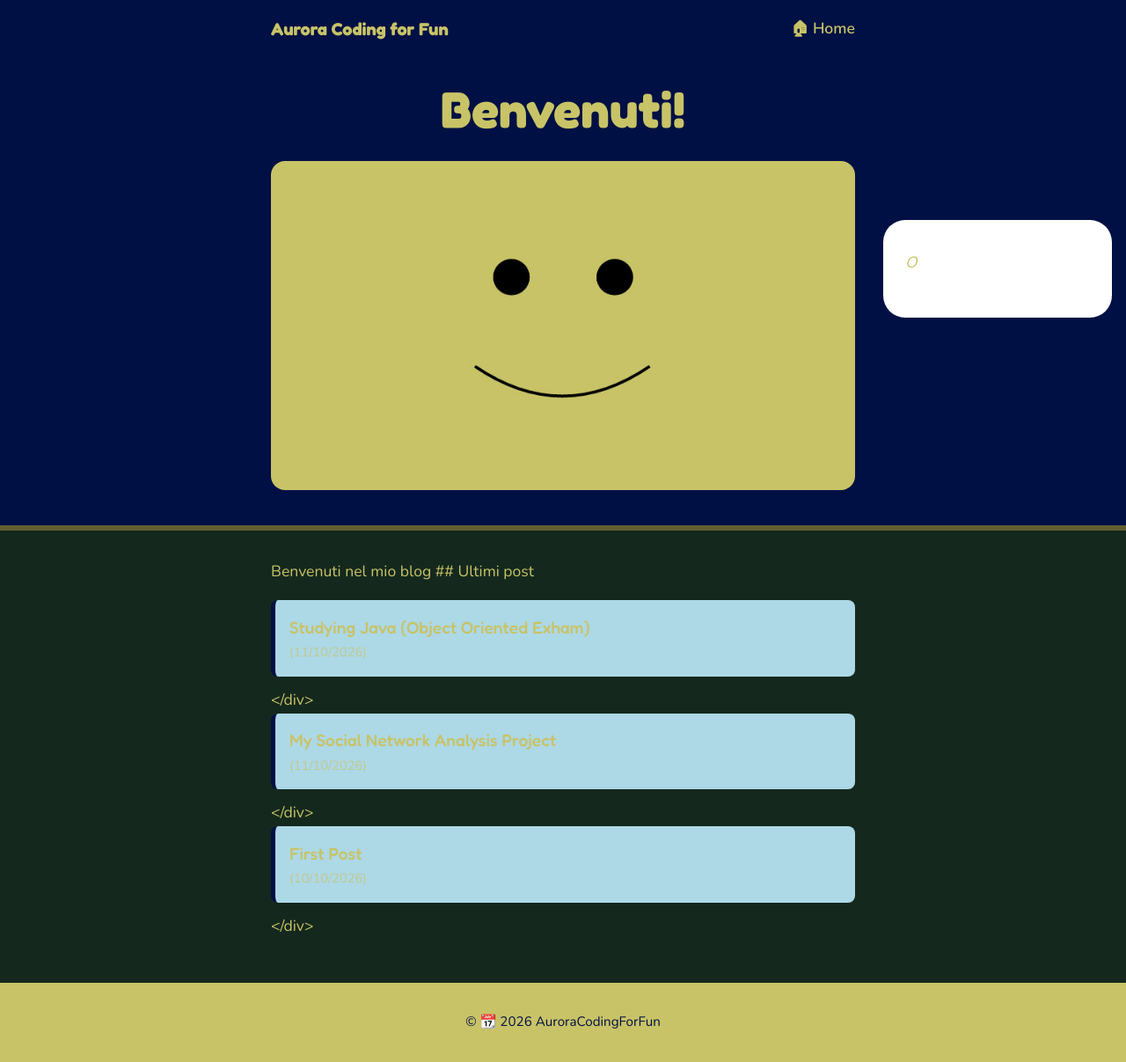
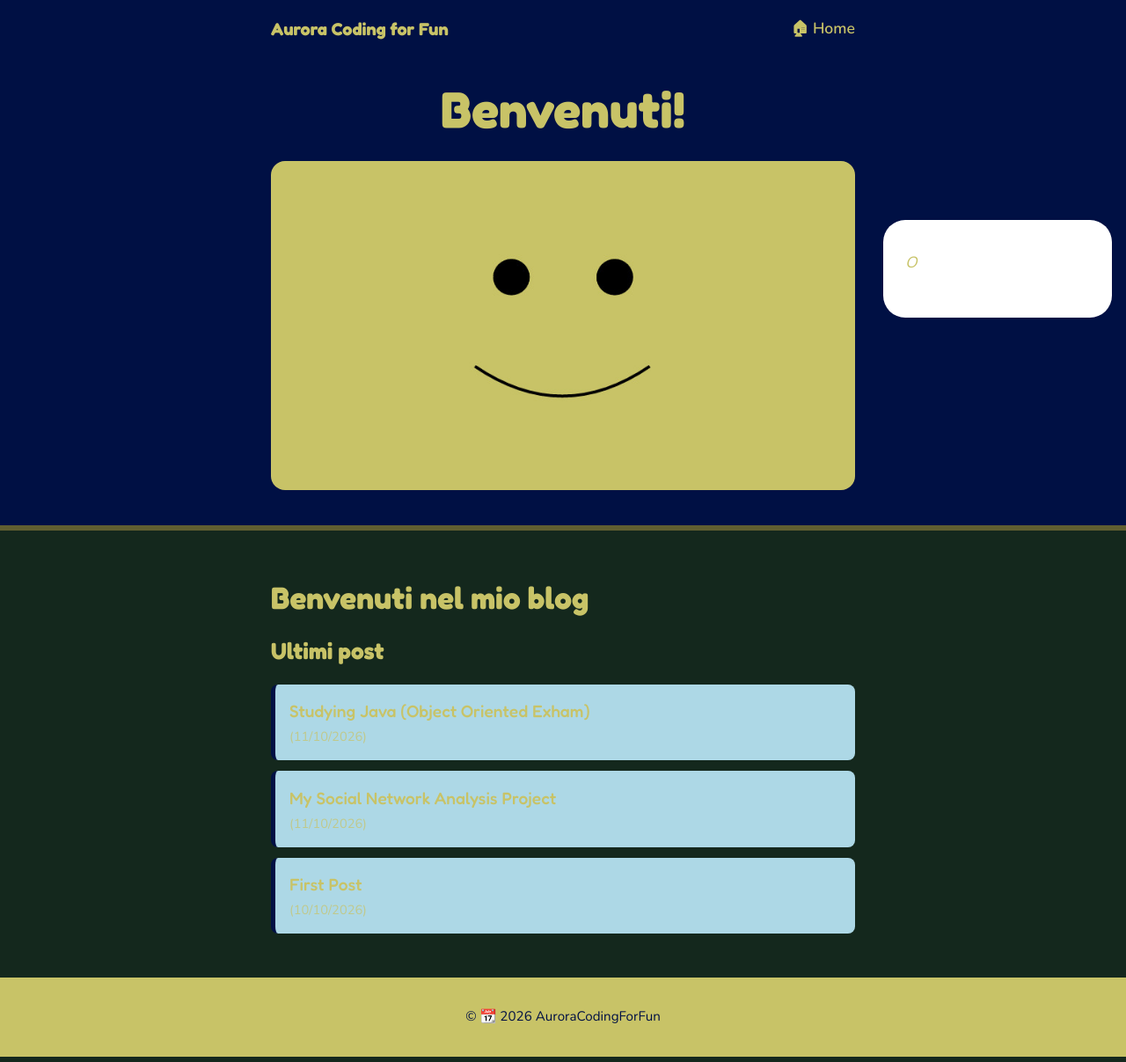
Before and after one commit to AuroraCodingForFun/BlogSite, a Jekyll site: the page built from index.md, in a window 1280 px wide. Shown: the whole page at 88% size. Built offline with Jekyll 4.4.1, drawn with Linux system fonts in a browser that asks for light colours.

Commit message:
Refactor HTML structure in index.md

```diff
--- a/index.md
+++ b/index.md
@@ -47,16 +47,12 @@ aside.laterale {
 </style>
 
 <div>
-      <aside class="laterale">
+    <aside class="laterale">
       <p>O</p>
     </aside>
-
-Benvenuti nel mio blog
-
-## Ultimi post
-
+<h1>Benvenuti nel mio blog </h1>
+<h2> Ultimi post </h2>
 <ul class="post-list">
-
   {% for post in site.posts %}
     <li style=" background-color: lightblue">
       <div>
@@ -64,6 +60,6 @@ Benvenuti nel mio blog
         <small>({{ post.date | date: "%d/%m/%Y" }})</small>
       </div>
     </li>
-  </div>
   {% endfor %}
 </ul>
+</div>
```
